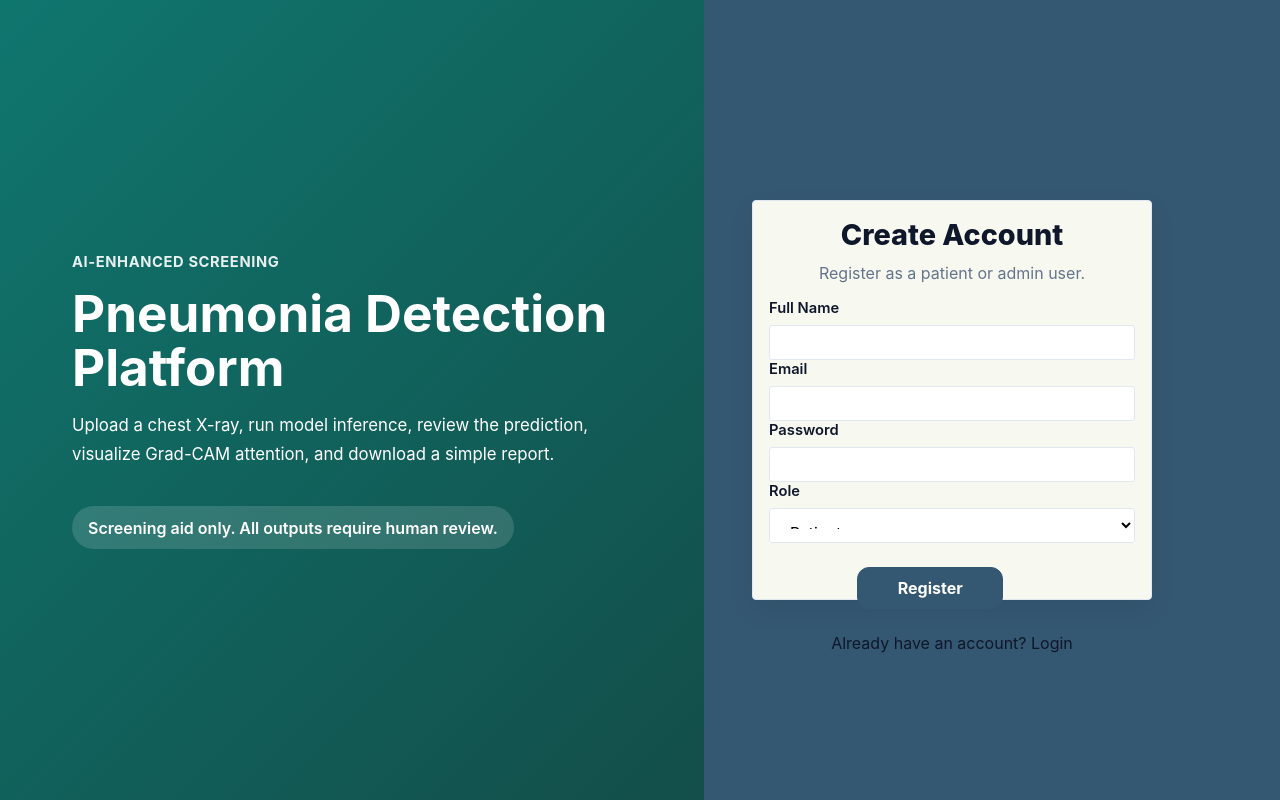
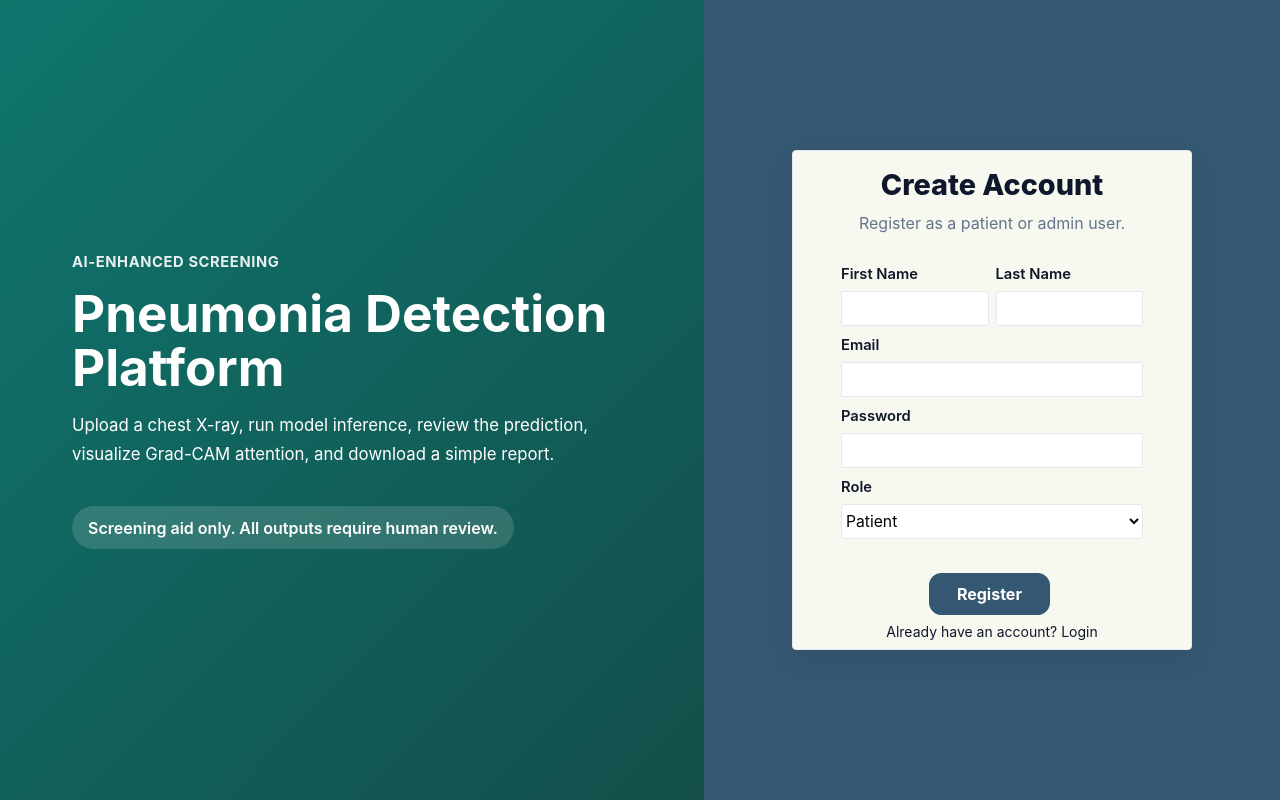
Before and after one commit to sajim73/Pneumonia-Detection-Webapp-Project, a React (Vite) app in the folder frontend/: page /register in a window 1280 px wide. Built offline with nearby package versions, Linux system fonts and the light colour scheme.

Commit message:
Modification of Register Page
Added first name and last name entry fields to the register page, and modified the spacing and layout.

```diff
--- a/frontend/src/pages/LoginPage.jsx
+++ b/frontend/src/pages/LoginPage.jsx
@@ -86,7 +86,7 @@ export default function LoginPage() {
         </button>
       </form>
 
-      <p className="mt-5 text-sm text-slate-600">
+      <p className="mt-5 text-sm text-slate-700">
         Don&apos;t have an account? <Link to="/register" className="text-teal-700 font-semibold">Register</Link>
       </p>
       </div>
--- a/frontend/src/pages/RegisterPage.jsx
+++ b/frontend/src/pages/RegisterPage.jsx
@@ -58,7 +58,8 @@ export default function RegisterPage() {
   };
 
   return (
-    <div className="card p-8">
+     <div id = "holderDiv">
+    <div className="card p-9">
       <h2 className="page-title">Create Account</h2>
       <p className="page-subtitle">Register as a patient or admin user.</p>
 
@@ -67,20 +68,36 @@ export default function RegisterPage() {
           {error}
         </div>
       )}
-
+      <div id= "containerForLabels">
       <form onSubmit={handleSubmit} className="mt-6 space-y-4">
+        <div class = "firstAndLastLblBxs">
         <div>
-          <label className="label">Full Name</label>
+          <label className="label">First Name</label>
           <input
             className="input"
             type="text"
-            name="name"
-            value={form.name}
+            name="firstName"
+            value={form.firstName}
             onChange={handleChange}
             required
           />
         </div>
 
+        <div>
+          <label className="label">Last Name</label>
+          <input
+            className="input"
+            type="text"
+            name="lastName"
+            value={form.lastName}
+            onChange={handleChange}
+            required
+          />
+        </div>
+
+        </div>
+
+      <div class = "emailPassRoleLblBxs">
         <div>
           <label className="label">Email</label>
           <input
@@ -118,6 +135,7 @@ export default function RegisterPage() {
           </select>
         </div>
 
+
         {form.role === "admin" && (
           <div>
             <label className="label">Admin Registration Key</label>
@@ -130,8 +148,9 @@ export default function RegisterPage() {
               required
             />
           </div>
+
         )}
-
+         </div>
         <button type="submit" className="btn-primary w-full" disabled={loading}>
           {loading ? "Creating account..." : "Register"}
         </button>
@@ -140,6 +159,8 @@ export default function RegisterPage() {
       <p className="mt-5 text-sm text-slate-600">
         Already have an account? <Link to="/login" className="text-teal-700 font-semibold">Login</Link>
       </p>
+      </div>
+    </div>
     </div>
   );
 }
--- a/frontend/src/styles/utilities.css
+++ b/frontend/src/styles/utilities.css
@@ -21,15 +21,21 @@ h2{
   grid-template-rows: 1fr;
   gap: 1.5rem;
 }
-.card {
+.card{
   background: var(--surface);
-  height: 400px;
   width: 400px;
   border: 1px solid var(--border);
   border-radius: 4px;
   box-shadow: var(--shadow);
   padding: 1rem;
 
+}
+
+.p-8{
+  height: 400px;
+}
+.p-9{
+  height: 500px;
 }
 
 .page-title {
@@ -46,6 +52,19 @@ h2{
   text-align: center;
 }
 
+
+.firstAndLastLblBxs{
+  display: grid;
+  grid-template-columns: 1fr 1fr;
+  gap: 7px;
+}
+.emailPassRoleLblBxs{
+  display: grid;
+  margin: 10px 0px;
+  grid-template-columns: 1fr;
+  gap: 10px;
+}
+
 .label {
   display: block;
   font-size: 0.92rem;
@@ -60,7 +79,6 @@ h2{
   background: #fff;
   border-radius: 3px;
   height:35px;
-  padding: 0.85rem 1rem;
   font-size: 0.98rem;
   outline: none;
   transition: border-color 0.2s ease, box-shadow 0.2s ease;
@@ -138,6 +156,13 @@ h2{
 
 .text-slate-600
 {
-  margin: 0rem;
+  margin: -1rem;
+  font-size: 14px;
   text-align: center;
 }
+.text-slate-700
+{
+  margin: 0rem;
+  font-size: 14px;
+  text-align: center;
+}
```
